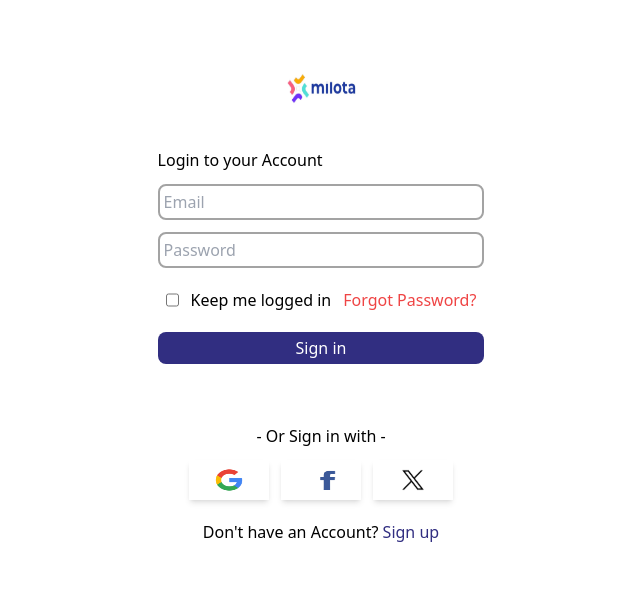
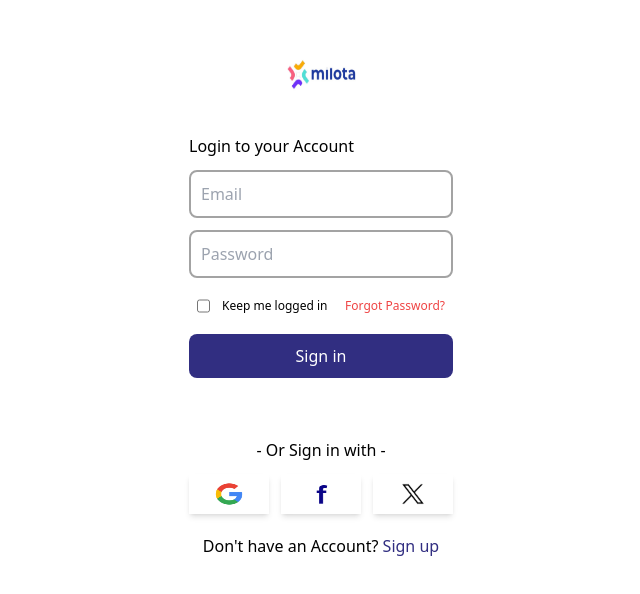
Before and after one commit to Omoefe-bazunu/loginSignupSystem, a plain HTML site: page login.html in a window 1280 px wide. Shown: the part 104-698 px from the top of the page, without its empty margins (319-959 px from the left). Drawn offline with nearby package versions, Linux system fonts and the light colour scheme.

Commit message:
extra changes

```diff
--- a/login.html
+++ b/login.html
@@ -14,25 +14,24 @@
         <img src="milota2.jpg" alt="milota2-logo" class=" w-24 h-24">
         <form class="loginForm flex flex-col w-full gap-y-3 mb-12">
             <h2>Login to your Account</h2>
-            <input type="email" name="email" id="email" placeholder="Email" class="w-full rounded-lg  border-2 outline-none border-neutral-400 bg-white p-1">
-            <input type="password" name="password" id="pwd" placeholder="Password" class="w-full rounded-lg outline-none border-neutral-400 border-2 bg-white p-1">
+            <input type="email" name="email" id="email" placeholder="Email" class="w-full rounded-lg  border-2 outline-none border-neutral-400 bg-white p-2.5">
+            <input type="password" name="password" id="pwd" placeholder="Password" class="w-full rounded-lg outline-none border-neutral-400 border-2 bg-white p-2.5">
             <div class="w-full p-2 flex gap-x-3 gap-y-5 flex-wrap">
-                <input type="checkbox" name="checkbox" value="checkbox" class=" ">
-                <p class=" md:flex-grow">Keep me logged in</p>
-                <p class="text-red-500 cursor-pointer"><a href="pwdreset.html">Forgot Password?</a></p>
+                <input type="checkbox" name="checkbox" value="checkbox" class=" h-4 cursor-pointer">
+                <p class=" md:flex-grow text-xs">Keep me logged in</p>
+                <p class="text-red-500 cursor-pointer text-xs"><a href="pwdreset.html">Forgot Password?</a></p>
             </div>
-            <button class="w-full actionBtn text-center cursor-pointer rounded-lg text-white bg-indigo-900  my-0 mx-auto py-1">Sign in</button>
+            <button class="w-full actionBtn text-center cursor-pointer rounded-lg text-white bg-indigo-900  my-0 mx-auto py-2.5">Sign in</button>
         </form>
         <div class="flex flex-col w-full justify-center items-center gap-y-3">
             <p class="w-full my-0 mx-auto text-center">- Or Sign in with -</p>
             <div class="SocialIcons flex  gap-x-3 w-full justify-center items-center">
                 <button class="w-20  h-10 shadow-md flex justify-center items-center p-2 cursor-pointer sm"> <img src="google.png" class=" w-10 h-6"></button>
-                <button class="w-20  h-10 shadow-md flex justify-center items-center p-2 cursor-pointer sm"> <img src="facebook.png" class=" w-10 h-6"></button>
+                <button class="w-20  h-10 shadow-md flex justify-center items-center p-2 cursor-pointer sm"> <img src="fb.png" class=" w-10 h-6"></button>
                 <button class="w-20  h-10 shadow-md flex justify-center items-center p-2 cursor-pointer sm"> <img src="x.png" class=" w-10 h-6"></button>
             </div>
+            <p class="signUp w-full text-center p-2"> Don't have an Account? <a class=" text-indigo-900 cursor-pointer" href="signUp.html">Sign up</a></p>
         </div>
-        <p class="signUp w-full text-center p-2"> Don't have an Account? <a class=" text-indigo-900 cursor-pointer" href="signUp.html">Sign up</a></p>
-    </div>
  <script>
 
  const loginBtn = document.querySelector('.actionBtn').addEventListener('click', (e) => {
```
Also changed, not shown: pwdreset.html (+3 -3 lines), signUp.html (+5 -5 lines), fb.png (added).
